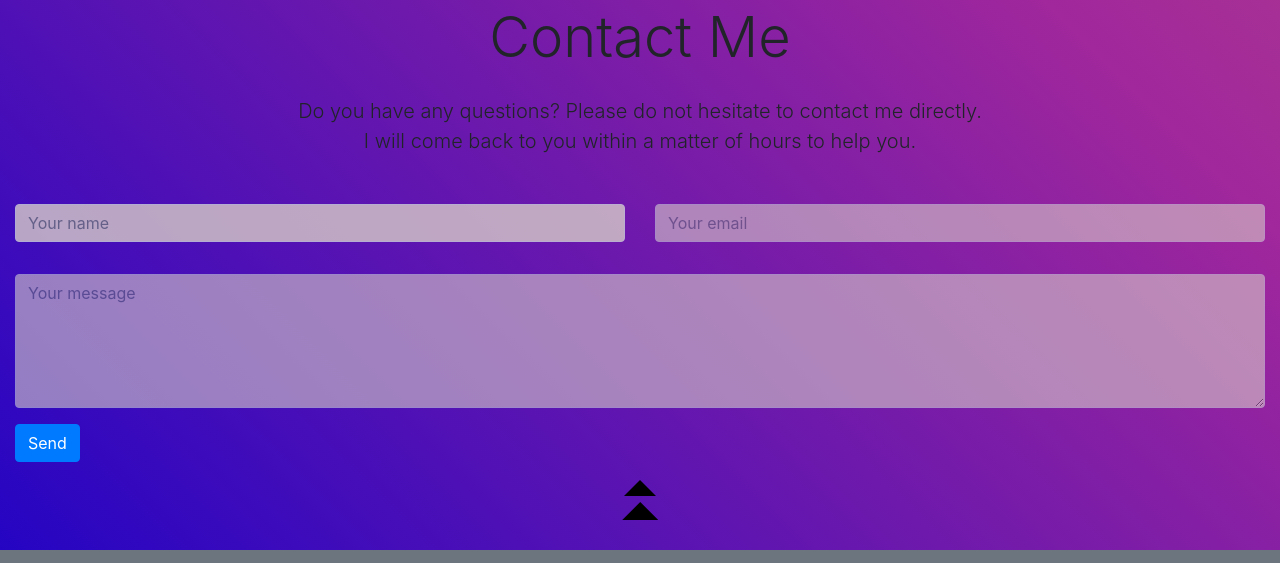
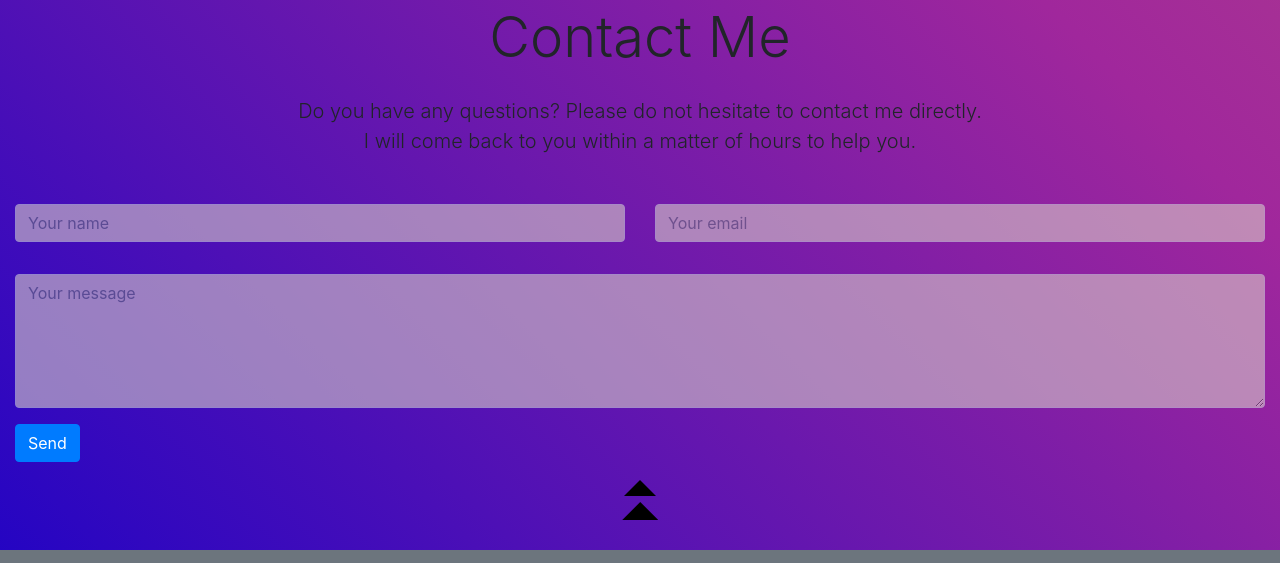
Before and after one commit to nikhiltlal/NIkhil-s-Static-Website, a plain HTML site: page index.html in a window 1280 px wide. Shown: the part 1572-2135 px from the top of the page. Drawn offline with nearby package versions, Linux system fonts and the light colour scheme.

Commit message:
Update index.html

```diff
--- a/index.html
+++ b/index.html
@@ -97,9 +97,7 @@
             </div>
           </div>
     </div>
-
 </div>
-
 </div>
 </section>
 <section class=" p-4" id="experience-section">
@@ -151,8 +149,7 @@
                     <!--Grid column-->
                     <div class="col-md-6  ">
                         <div class="md-form mb-3">
-                            <input type="text" id="name" style="background: #D7CCC8; opacity: 0.8" name="name" placeholder="Your name" class="form-control" >
-
+                            <input type="text" id="name" style="background: #D7CCC8; opacity: 0.6" name="name" placeholder="Your name" class="form-control" >
                         </div>
                     </div>
                     <!--Grid column-->
@@ -167,18 +164,12 @@
                     <!--Grid column-->
 
                 </div>
-                <!--Grid row-->
-
-
-                <!--Grid row-->
                 <div class="row">
 
                     <!--Grid column-->
                     <div class="col-md-12 pt-3">
-
                         <div class="md-form">
                             <textarea type="text" style="background: #D7CCC8; opacity: 0.6;" id="message" name="message"placeholder="Your message" rows="5" class="form-control "></textarea>
-
                         </div>
 
                     </div>
```
